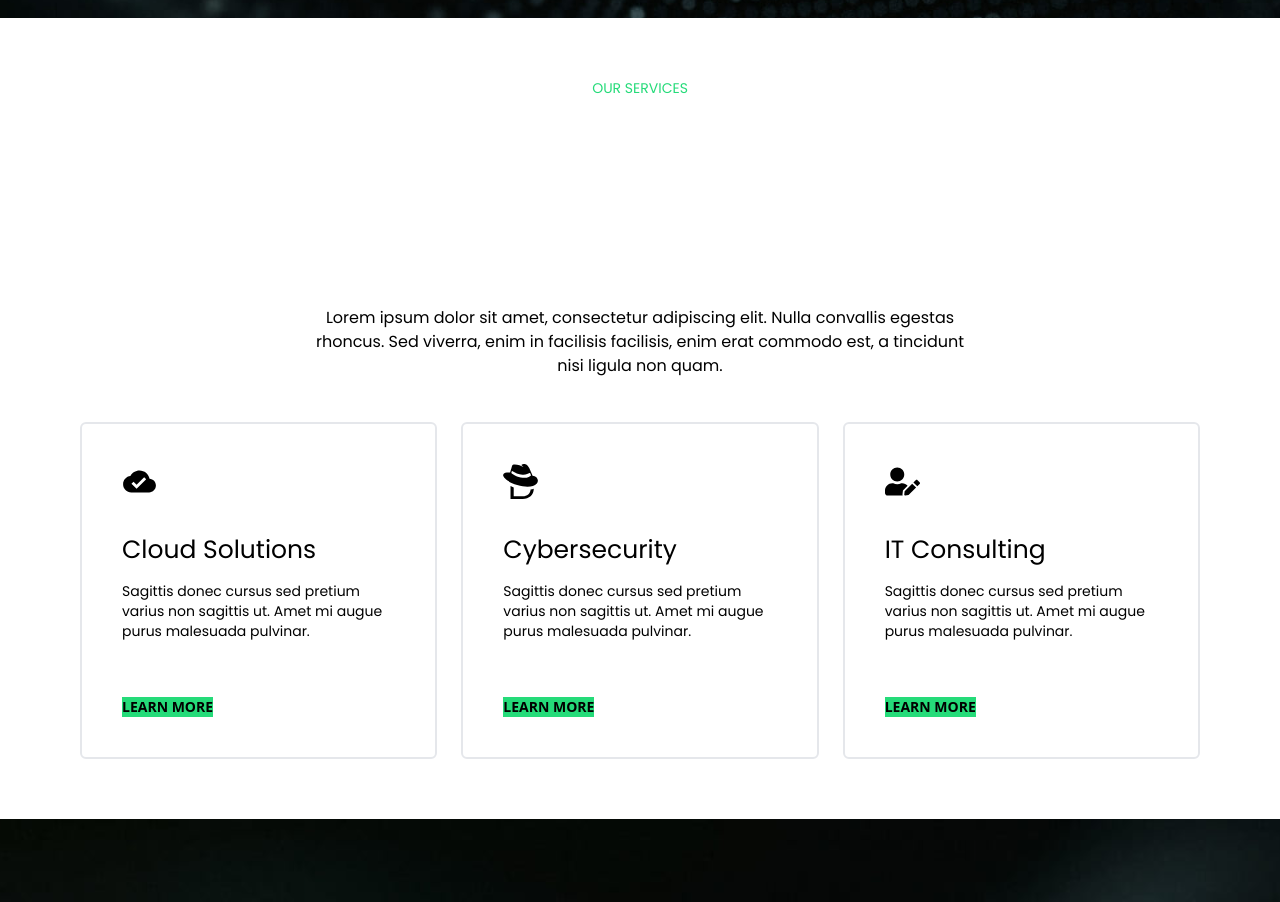
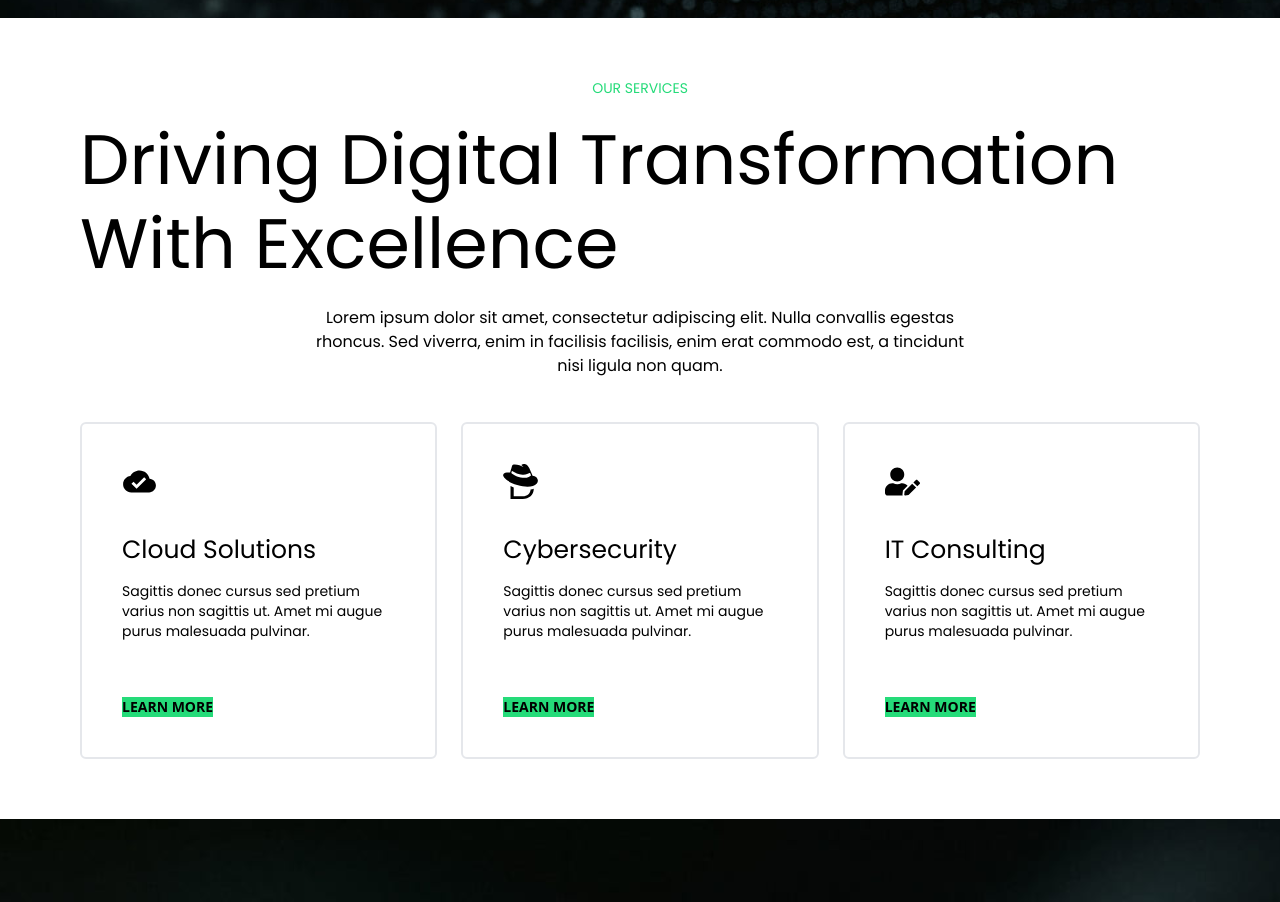
Before and after one commit to shahrukhdev-ilm/nexovate-website, a React (Create React App) app: page / in a window 1280 px wide. Shown: the part 2452-3354 px from the top of the page. Built offline with nearby package versions, Linux system fonts and the light colour scheme; a web font is replaced by a local one.

Commit message:
Update offer.jsx

```diff
--- a/src/sections/offer.jsx
+++ b/src/sections/offer.jsx
@@ -15,7 +15,7 @@ export const Offer = () => {
   return (
     <div id='services' className='w-full h-auto flex flex-col items-center justify-center lg:px-[80px] py-[60px] gap-[20px]'>
       <h1 data-aos="zoom-in" data-aos-delay="50" className='text-themegreen uppercase text-sm font-poppins'>OUR SERVICES</h1>
-      <h1 data-aos="zoom-in" data-aos-delay="100" className='text-white lg:text-[70px] text-[40px] capitalize font-poppins leading-[1.2em] font-poppins'>Driving Digital Transformation with Excellence</h1>
+      <h1 data-aos="zoom-in" data-aos-delay="100" className='text-grey-500 lg:text-[70px] text-[40px] capitalize font-poppins leading-[1.2em] font-poppins'>Driving Digital Transformation with Excellence</h1>
       <p data-aos="zoom-in" data-aos-delay="150" className='text-grey-500 text-md font-poppins lg:w-[60%] w-full text-center'>Lorem ipsum dolor sit amet, consectetur adipiscing elit. Nulla convallis egestas rhoncus. Sed viverra, enim in facilisis facilisis, enim erat commodo est, a tincidunt nisi ligula non quam.</p>
       <div className='w-full grid lg:grid-cols-3 grid-cols-1 justify-center items-center gap-6 mt-6'>
         {services.map((service, index) => (
```
